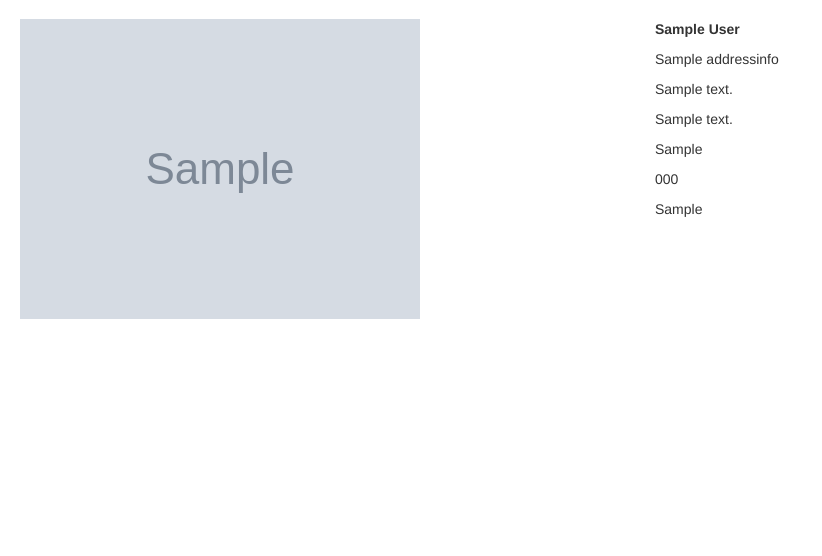
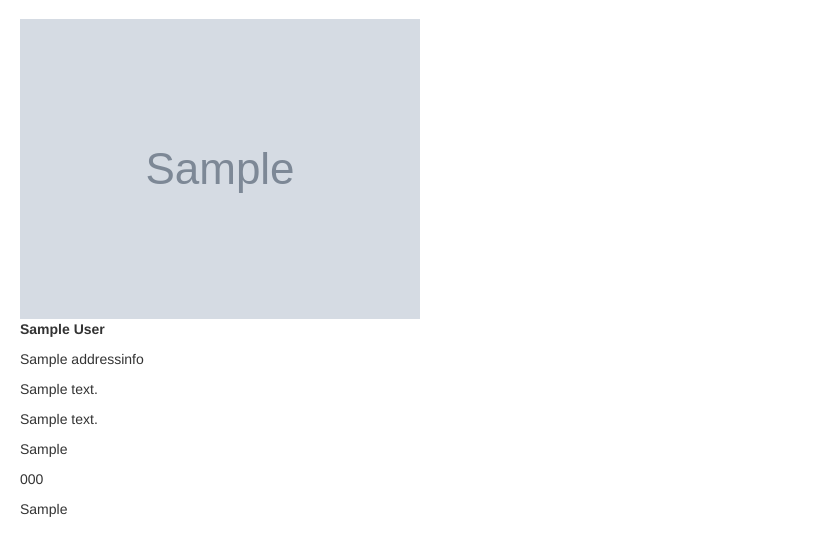
Before and after one commit to MiniGunnR/pharma_aid, a Django app: page /backend/prescriptions/1/ in a window 1280 px wide. Shown: the part 51-607 px from the top of the page, without its empty margins (0-822 px from the left). Run offline with Django 3.2, Linux system fonts and the light colour scheme; a user stored in the database is signed in; tables that the repository leaves empty hold one stand-in row (values such as "Sample post"); grey boxes marked "Sample" are stand-in pictures; some libraries are stand-ins or nearby versions.

Commit message:
lg 6 to lg 12

```diff
--- a/backend/templates/backend/prescription-detail.html
+++ b/backend/templates/backend/prescription-detail.html
@@ -2,10 +2,12 @@
 
 {% block main %}
 	<div class="row">
-		<div class="col-lg-6">
+		<div class="col-lg-12">
 			<img src="/media/{{ object.image }}"/>
 		</div>
-		<div class="col-lg-6">
+	</div>
+	<div class="row">
+		<div class="col-lg-12">
 			<p><b>{{ object.user.get_full_name }}</b></p>
 			<p>{{ address.0.addressinfo.name }}</p>
 			<p>{{ address.0.addressinfo.address_1 }}</p>
```
